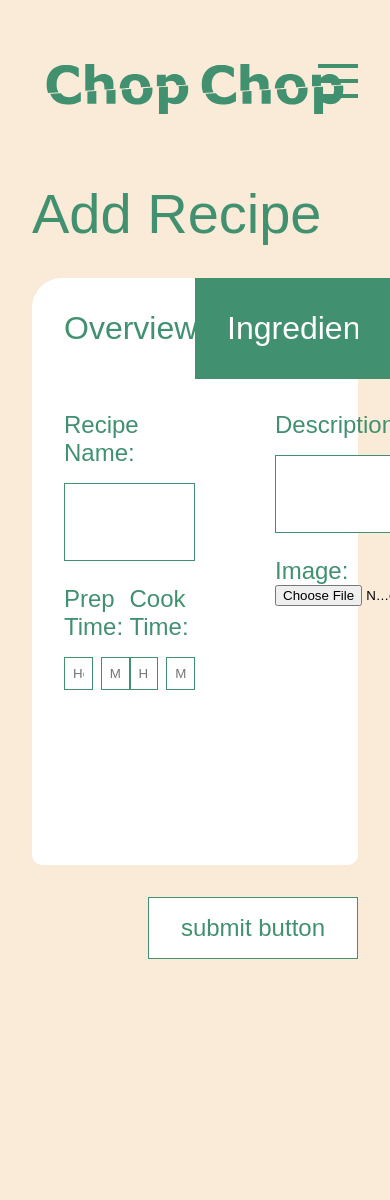
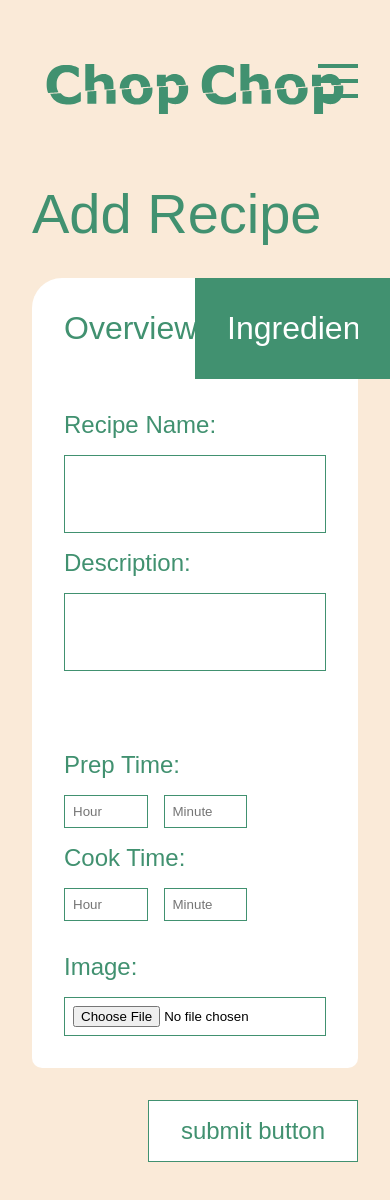
Before and after one commit to Mr-Turtle12/Chop-Chop, a Vue app in the folder frontend/: page /add-recipe in a window 390 px wide. Shown: the top 1200 px of the page. Before the commit the page ends 1023 px from the top, so only its background shows below. Built offline with nearby package versions, Linux system fonts and the light colour scheme; a web font is replaced by a local one.

Commit message:
add recipe (overview) mobile

```diff
--- a/frontend/src/assets/css/_reset.scss
+++ b/frontend/src/assets/css/_reset.scss
@@ -61,6 +61,18 @@ input[type="search"] {
   cursor: pointer;
 }
 
+/* Chrome, Safari, Edge, Opera */
+input::-webkit-outer-spin-button,
+input::-webkit-inner-spin-button {
+  -webkit-appearance: none;
+  margin: 0;
+}
+
+/* Firefox */
+input[type=number] {
+  -moz-appearance: textfield;
+}
+
 textarea {
   resize: none;
 }
--- a/frontend/src/views/AddRecipe.vue
+++ b/frontend/src/views/AddRecipe.vue
@@ -32,8 +32,8 @@
         </div>
 
         <form class="c-add-recipe__overview-form js-overview-form is-toggled">
-          <div class="c-add-recipe__overview-left-container">
-            <div class="c-add-recipe__overview-left c-add-recipe__overview-left--full">
+          <div class="c-add-recipe__top">
+            <div class="c-add-recipe__recipe-name">
               <label
                 for="recipeName"
                 class="c-add-recipe__label"
@@ -49,7 +49,26 @@
               />
             </div>
 
-            <div class="c-add-recipe__overview-left c-add-recipe__overview-left--half">
+            <div class="c-add-recipe__recipe-description">
+              <label
+                for="recipeDescription"
+                class="c-add-recipe__label"
+              >Description:</label>
+
+              <textarea
+                id="recipeDescription"
+                class="c-add-recipe__input"
+                name="recipeDescription"
+                rows="4"
+                col="1"
+                maxlength="255"
+              />
+            </div>
+          </div>
+
+          <div class="c-add-recipe__bottom">
+            <div class="c-add-recipe__time-container">
+              <div class="c-add-recipe__time">
                 <label
                   for="prepTime"
                   class="c-add-recipe__label"
@@ -61,19 +80,17 @@
                     type="number"
                     class="c-add-recipe__input c-add-recipe__input--hour"
                     placeholder="Hour"
-
                   >
                   <input
                     id="prepTimeMinute"
                     type="number"
                     class="c-add-recipe__input c-add-recipe__input--minute"
                     placeholder="Minute"
-
                   >
                 </div>
               </div>
 
-            <div class="c-add-recipe__overview-left c-add-recipe__overview-left--half">
+              <div class="c-add-recipe__time">
                 <label
                   for="cookTime"
                   class="c-add-recipe__label"
@@ -91,34 +108,32 @@
                     type="number"
                     class="c-add-recipe__input c-add-recipe__input--minute"
                     placeholder="Minute"
-
                   >
                 </div>
               </div>
             </div>
 
-          <div
-            class="
-                c-add-recipe__overview-right-container"
+            <div class="c-add-recipe__image-container">
+              <label
+                for="recipeImage"
+                class="c-add-recipe__label"
+              >Image:</label><br>
+
+              <input
+                id="recipeImage"
+                ref="fileInput"
+                class="c-add-recipe__image"
+                type="file"
+                accept="image/*"
+                @change="handleFileChange"
               >
-            <label
-              for="recipeDescription"
-              class="c-add-recipe__label"
-            >Description:</label>
-
-            <textarea
-              id="recipeDescription"
-              class="c-add-recipe__input"
-              name="recipeDescription"
-              rows="4"
-              col="1"
-              maxlength="255"
-            />
-
-
-            <label for="recipeImage" class="c-add-recipe__label">Image:</label>
-            <input type="file" id="recipeImage" ref="fileInput" accept="image/*" @change="handleFileChange">
-            <img v-if="base64Image" :src="base64Image" alt="Uploaded Image" :style="{ maxWidth: '50%', maxHeight: '50%' }">
+              <img
+                v-if="base64Image"
+                :src="base64Image"
+                alt="Uploaded Image"
+                :style="{ maxWidth: '50%', maxHeight: '50%' }"
+              >
+            </div>
           </div>
         </form>
       </div>
@@ -228,7 +243,10 @@
         value="submit button"
         @click="submitForm()"
       >
-      <div id="submitErrorMessage" style="color: red;"></div>
+      <div
+        id="submitErrorMessage"
+        style="color: red;"
+      />
     </div>
   </section>
 </template>
@@ -236,7 +254,7 @@
 <script setup>
 import PageHeader from '@/components/PageHeader.vue'
 import { ref  } from 'vue'
-import { useStore } from 'vuex';
+import { useStore } from 'vuex'
 
 
 const store = useStore()
@@ -273,24 +291,24 @@ function toggle(buttonName) {
 }
 
 function addIngredient() {
-    event.preventDefault();
+    event.preventDefault()
 
-    const ingredientContainer = document.querySelector('.js-ingredient-container');
-    const ingredientTemplate = document.querySelector('.js-ingredient'); // Template to clone
+    const ingredientContainer = document.querySelector('.js-ingredient-container')
+    const ingredientTemplate = document.querySelector('.js-ingredient') // Template to clone
 
     // Clone the template
-    const newIngredient = ingredientTemplate.cloneNode(true);
+    const newIngredient = ingredientTemplate.cloneNode(true)
 
     // Clear input values in the cloned ingredient
-    const inputs = newIngredient.querySelectorAll('.c-add-recipe__input');
+    const inputs = newIngredient.querySelectorAll('.c-add-recipe__input')
     inputs.forEach(input => {
-        input.value = '';
-    });
-    const unitDropdown = newIngredient.querySelector('.c-add-recipe__input--ingredient-unit');
-    unitDropdown.selectedIndex = 0; // This will select the first option
+        input.value = ''
+    })
+    const unitDropdown = newIngredient.querySelector('.c-add-recipe__input--ingredient-unit')
+    unitDropdown.selectedIndex = 0 // This will select the first option
 
     // Append the cloned ingredient to the container
-    ingredientContainer.appendChild(newIngredient);
+    ingredientContainer.appendChild(newIngredient)
 }
 
 
@@ -302,7 +320,7 @@ function addRecipeStep() {
 
     const newRecipeStep = recipeStep.cloneNode(true)
 
-    newRecipeStep.querySelector('.c-add-recipe__input--recipe-step').value = '';
+    newRecipeStep.querySelector('.c-add-recipe__input--recipe-step').value = ''
 
     recipeContainer.appendChild(newRecipeStep)
 }
@@ -320,24 +338,24 @@ const handleFileChange = (event) => {
 
 const getFileExtension = (fileType) => {
     // Split the fileType string by '/' and get the second part which contains the file extension
-    const parts = fileType.split('/');
-    console.log(parts[1]);
+    const parts = fileType.split('/')
+    console.log(parts[1])
     if (parts.length === 2) {
-        return '.' + parts[1];
+        return '.' + parts[1]
     }
     // Default to '.png' if file type is not supported or unknown
-    return '.png';
+    return '.png'
 }
 const submitForm = () => {
     // Collect form data and structure it into the desired JSON format
 
-    const form = new FormData();
-    const fileInput = document.getElementById('recipeImage');
-    let filename = ""; // Change to let to allow reassignment
+    const form = new FormData()
+    const fileInput = document.getElementById('recipeImage')
+    let filename = '' // Change to let to allow reassignment
     if (fileInput.files.length > 0) {
-        const file = fileInput.files[0]; // Define file first
-        filename = document.getElementById('recipeName').value.replace(/\s+/g, '_') + getFileExtension(file.type);
-        form.append('image', file, filename);
+        const file = fileInput.files[0] // Define file first
+        filename = document.getElementById('recipeName').value.replace(/\s+/g, '_') + getFileExtension(file.type)
+        form.append('image', file, filename)
     }
     const formData = {
         image: filename || '', // Assuming base64Image is optional
@@ -355,7 +373,7 @@ const submitForm = () => {
         const quantity = container.querySelector('.c-add-recipe__input--ingredient-quantity').value || ''
         const unit = container.querySelector('.c-add-recipe__input--ingredient-unit').value || ''
         const name = container.querySelector('.c-add-recipe__input--ingredient-name').value || ''
-        console.log(name);
+        console.log(name)
         if (quantity && unit && name) {
             formData.ingredients.push({ item: name, amount: quantity, unit })
         }
@@ -369,13 +387,13 @@ const submitForm = () => {
             formData.steps.push({ step: index + 1, command })
         }
     })
-    const emptyFields = ['name', 'image' , 'description', 'ingredients', 'steps'].filter(field => !String(formData[field]).trim());
+    const emptyFields = ['name', 'image' , 'description', 'ingredients', 'steps'].filter(field => !String(formData[field]).trim())
     if (emptyFields.length > 0) {
-        document.getElementById('submitErrorMessage').textContent = `You need to fill in ${emptyFields.join(', ')}.`;
-        return; // Don't proceed further if essential fields are not filled
+        document.getElementById('submitErrorMessage').textContent = `You need to fill in ${emptyFields.join(', ')}.`
+        return // Don't proceed further if essential fields are not filled
     } else {
         // Clear any previous error messages
-        document.getElementById('submitErrorMessage').textContent = '';
+        document.getElementById('submitErrorMessage').textContent = ''
     }
     // Convert formData to JSON string
     const jsonData = JSON.stringify(formData, null, 2)
@@ -394,32 +412,20 @@ const submitForm = () => {
                 socket.send(`{"command": { "keyword": "new_recipe","recipe_metadata": ${jsonData} }}`)
             })
             socket.addEventListener('message', (event) => {
-            const nextPage = `/recipe-overview/${event.data}`;
+                const nextPage = `/recipe-overview/${event.data}`
                 // Navigate to the next page
-            window.location.href = nextPage;
+                window.location.href = nextPage
             })
         })
         .catch(error => {
-        console.error('Error:', error);
-    });
+            console.error('Error:', error)
+        })
 }
 
 
 </script>
 
 <style scoped lang="scss">
-
-/* Chrome, Safari, Edge, Opera */
-input::-webkit-outer-spin-button,
-input::-webkit-inner-spin-button {
-  -webkit-appearance: none;
-  margin: 0;
-}
-
-/* Firefox */
-input[type=number] {
-  -moz-appearance: textfield;
-}
 .c-add-recipe {
   $c : &;
 
@@ -476,37 +482,73 @@ input[type=number] {
 
   // Overview form //
   &__overview-form {
+    flex-direction: column;
     gap: var(--space-xxl);
   }
 
-  &__overview-left-container {
-    display: inline-block;
-    width:50%;
+  &__top {
+    display: flex;
+    justify-content: space-between;
+    gap: var(--gutter);
+
+    @include media("<=tablet") {
+      flex-direction: column;
+      gap: var(--space-xs);
+    }
   }
 
-  &__overview-left {
-    &--full {
+  &__recipe-name,
+  &__recipe-description {
     display: flex;
     flex-direction: column;
-      width:100%;
+    width: 50%;
+
+    @include media("<=tablet") {
+      width: 100%;
+    }
   }
 
-    &--half {
-      display: inline-block;
-      margin-top: var(--space-s);
-      width:50%;
+  &__bottom {
+    display: flex;
+    flex-direction: row;
+    justify-content: space-between;
+    gap: var(--gutter);
+
+    @include media("<=tablet") {
+      flex-direction: column;
+    }
+  }
+
+  &__time-container {
+    display: flex;
+    width: 50%;
+    gap: var(--space-xs);
+
+    @include media("<=tablet") {
+      width: 100%;
+      flex-direction: column;
     }
   }
 
   &__input-time-container {
-    display:flex;
-    gap: var(--space-xxs);
+    display: flex;
+    gap: var(--space-xs);
   }
 
-  &__overview-right-container {
-    display:flex;
+  &__image-container {
+    width: 50%;
+    display: flex;
     flex-direction: column;
-    width:50%;
+
+    @include media("<=tablet") {
+      width: 100%;
+    }
+  }
+
+  &__image {
+    border: solid 1px var(--dark-green);
+    height: 100%;
+    padding: var(--space-xxs);
   }
 
   // Ingredient form //
```
Lines whose indentation alone changed are shown as unchanged.
